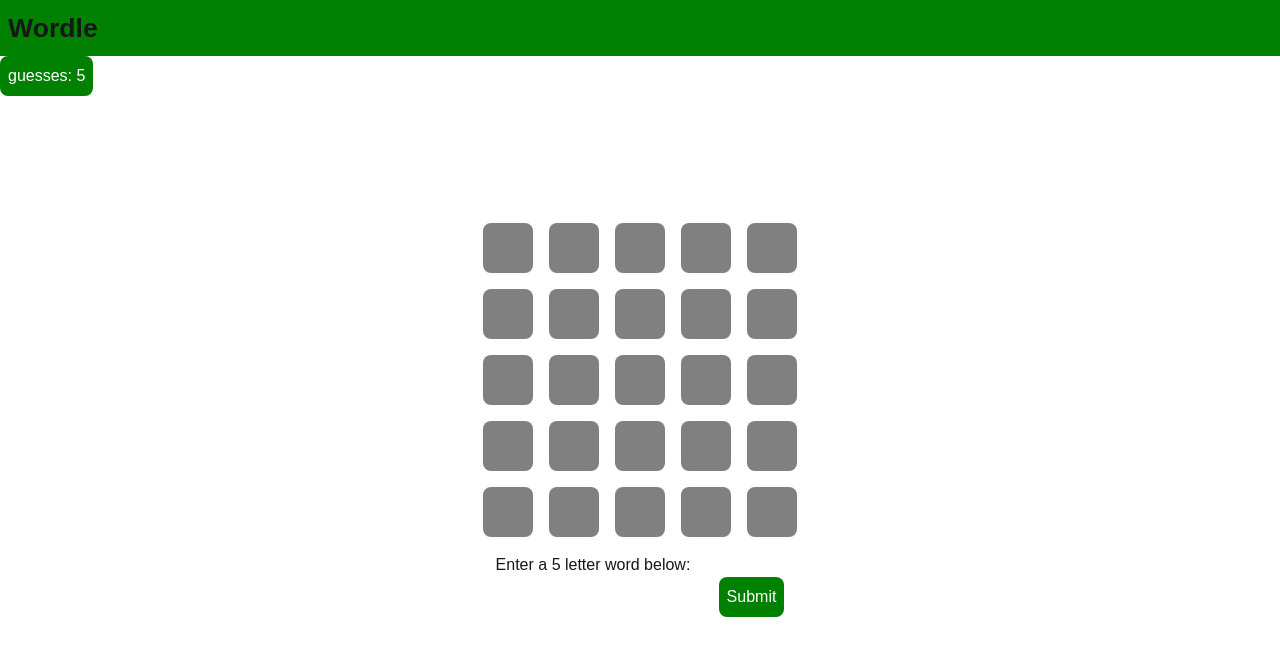
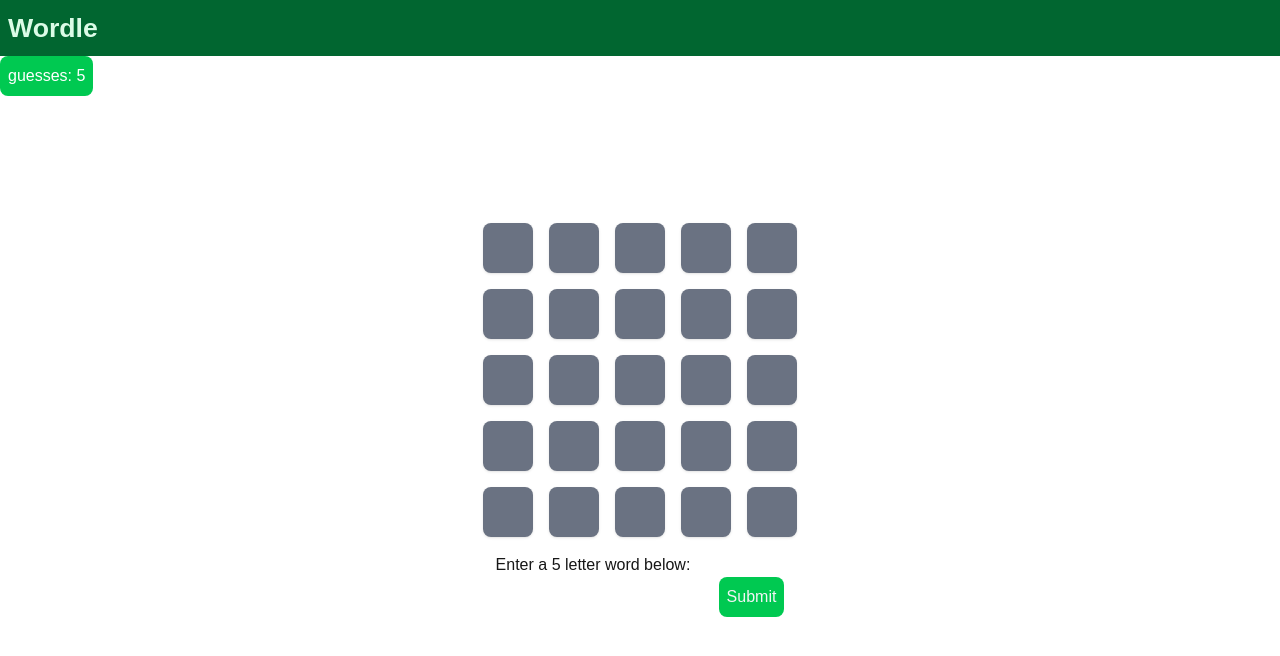
Before and after one commit to cambo2015/wordle, a Next.js app: page / in a window 1280 px wide. Shown: the top 656 px of the page. Built offline with nearby package versions, Linux system fonts and the light colour scheme.

Commit message:
fixed word coloring bug

```diff
--- a/app/components/Letter.tsx
+++ b/app/components/Letter.tsx
@@ -6,7 +6,8 @@
     Correct,
     Incorrect,
     Close,
-    Empty
+    Empty,
+    Gray
 }
 
 type LetterProps = {
@@ -26,19 +27,23 @@
         }
     }
     if(status == LetterStatus.Correct){
-        const classes = baseClass + ' ' + 'letter-correct'
+        const classes = baseClass + ' ' + 'letter-correct shadow'
+        return <span className={classes} style={{animationDelay:`${index * 0.2}s`}} onAnimationStart={handleAnimation}>{letter}</span>
+    }
+    else if(status == LetterStatus.Gray){
+        const classes = baseClass + ' ' + 'letter-gray shadow'
         return <span className={classes} style={{animationDelay:`${index * 0.2}s`}} onAnimationStart={handleAnimation}>{letter}</span>
     }
     else if(status == LetterStatus.Incorrect){
-        const classes = baseClass + ' ' + 'letter-incorrect'
+        const classes = baseClass + ' ' + 'letter-incorrect shadow'
         return <span className={classes} style={{animationDelay:`${index * 0.2}s`}} onAnimationStart={handleAnimation}>{letter}</span>
     }
     else if(status == LetterStatus.Empty){
-        const classes = baseClass + ' ' + 'letter-empty'
+        const classes = baseClass + ' ' + 'letter-empty shadow'
         return <span className={classes} style={{animationDelay:`${index * 0.2}s`}} onAnimationStart={handleAnimation}> {" "}</span>
     }
 
-    const classes = baseClass + ' ' + 'letter-close'
+    const classes = baseClass + ' ' + 'letter-close shadow'
     return <span className={classes} style={{animationDelay:`${index * 0.2}s`}} onAnimationStart={handleAnimation}>{letter}</span>
 
 }
--- a/app/components/Word.tsx
+++ b/app/components/Word.tsx
@@ -1,6 +1,7 @@
 import { useEffect } from "react"
 import Letter, { LetterStatus } from "./Letter"
 import { initializeSounds } from "../audio"
+import {sameLetterBefore,sameLetterAfter, countLetterInWord } from "../words"
 
 type WordProps = {
     word:String,
@@ -8,7 +9,6 @@
 }
 
 export default function Word({word="",actualWord=""}:WordProps){
-
 
     // this prints out an empty word (single row)
     if((word === "" || word === '') && (actualWord === "" || actualWord === '')){
@@ -26,22 +26,34 @@
 
     const wordArr = word.split("").map(x=>x.toUpperCase())
     const actualArr = actualWord.split("").map(x=>x.toUpperCase())
+
     return <div className="flex">
-    {wordArr.map((x,i)=>{
-
+    {wordArr.map((letter,i)=>{
         let status;
-        if(actualArr[i] == x){ //if match
+        if(actualArr[i] == letter){ //if match
             status = LetterStatus.Correct
         }
-        else if(actualArr.includes(wordArr[i])){
-            status = LetterStatus.Close
+        else if(actualArr.includes(wordArr[i]) ){//if included in array and
+            const letterBefore = sameLetterBefore(wordArr,letter,i)
+            const letterAfter = sameLetterAfter(wordArr,letter,i)
+            if(letterBefore === false && letterAfter===false){
+                status = LetterStatus.Close
+            }
+            else if(!letterBefore && letterAfter){
+                status  = LetterStatus.Gray
+            }
+            else if(countLetterInWord(letter,actualArr)<2){
+                status = LetterStatus.Gray
+            }else{
+                status = LetterStatus.Close
+            }
         }
         else{
             status = LetterStatus.Incorrect
         }
         return <Letter
             key={"real-letter-"+i}
-            letter={x}
+            letter={letter}
             status={status}
             index={i}
             />
--- a/app/globals.css
+++ b/app/globals.css
@@ -3,6 +3,15 @@
 :root {
   --background: #ffffff;
   --foreground: #171717;
+  --green:var(--color-green-500);
+  --yellow:var(--color-yellow-300);
+  --red:var(--color-red-500);
+  --gray:var(--color-gray-500);
+  --white:var(--color-gray-100);
+
+  --yellow-text:var(--color-yellow-900);
+  --green-text:var(--color-green-900);
+  --red-text:var(--color-red-900);
 }
 
 @theme inline {
@@ -24,6 +33,7 @@
   background: var(--background);
   color: var(--foreground);
   font-family: Arial, Helvetica, sans-serif;
+  max-height: 100vh;
 }
 input{
   background:white;
@@ -37,8 +47,8 @@
 }
 
 button{
-  background-color: green;
-  color: white;
+  background-color: var(--green);
+  color: var(--white);
   border-radius: 8px;
   padding:8px;
 
@@ -68,7 +78,7 @@
   margin:8px;
   border-radius: 8px;
   font-weight: bold;
-   background-color: gray;
+   background-color: var(--gray);
   color: transparent;
 
   animation-name: timeflip;
@@ -80,39 +90,41 @@
 }
 
 .letter-correct{
-  background-color: green;
-  color: white;
-  --final-bg: green;
-  --final-color: white;
+  background-color: var(--green);
+  color: black;
+  --final-bg: var(--green);
+  --final-color: black;
 }
 
 .letter-incorrect{
-  background-color: red;
-  color:white;
-  --final-bg:red;
-  --final-color:white;
-
+  background-color: var(--red) !important;
+  color:var(--white);
+  --final-bg:var(--red);
+  --final-color:var(--white);
 }
 
 .letter-close{
-  background-color: yellow;
+  background-color: var(--yellow);
   color:black;
-  --final-bg:yellow;
+  --final-bg:var(--yellow);
   --final-color:black;
-
-
 }
 
 .letter-empty{
-  background-color: gray;
+  background-color: var(--gray);
   display: block;
    animation: timeflip 0.5s ease-in;
   animation-fill-mode: forwards;
-  --final-bg:gray;
-  --final-color:transparent;
-
+  --final-bg:var(--gray);
+  --final-color:var(--white);
 }
 
+.letter-gray{
+  background-color: var(--gray);
+  color:var(--white);
+  --final-bg:var(--gray);
+  --final-color:var(--white);
+}
 
 /* home page */
 #guesses-container{
@@ -126,14 +138,15 @@
 
 #top-bar{
   width: 100%;
-  background-color: green ;
+  background-color: var(--color-green-800);
   padding:8px;
   font-weight: bold;
   font-size: 20pt;
+  color:var(--color-green-100)
 }
 
 .chip{
-  background-color: green;
+  background-color: var(--green);
   padding:8px;
   margin: 10 auto auto auto;
   color:white;
--- a/app/page.tsx
+++ b/app/page.tsx
@@ -30,6 +30,7 @@
       setEmptyBoxes(new Array(maxNumGuesses).fill(0))
       setGameOver(false)
       setActualWord(getWord())
+
   }
 
   const handleSetOnChange = (e:ChangeEvent<HTMLInputElement>)=>{
--- a/app/words.ts
+++ b/app/words.ts
@@ -1,3 +1,5 @@
+import { assert } from "console";
+
 export const fiveLetterWords:string[] = [
   "apple","beach","brain","bread","brick","brown","chair","cloud","dance","dream",
   "eagle","earth","flame","fruit","giant","grape","green","happy","heart","house",
@@ -74,3 +76,44 @@
 
   localStorage.setItem(key,JSON.stringify(obj))
 }
+
+
+export const countLetterInWord = (letter:string,word:string[])=>{
+  return word.filter(x=>x == letter).length
+}
+
+//
+export const sameLetterBefore = (arr: string[], letter: string, searchLetterIndex: number) => {
+
+    //make sure search letter index is not greater than the array length
+    if (searchLetterIndex > arr.length) {
+        return false
+    }
+    for (let i = searchLetterIndex - 1; i >= 0; i--) {
+        const l = arr[i]
+        if (l == letter) {
+            return true
+        }
+    }
+    return false;
+}
+
+export const sameLetterAfter = (arr: string[], letter: string, searchLetterIndex: number) => {
+
+    let count = 0
+    if (searchLetterIndex > arr.length) {
+        return false
+    }
+
+    for (let i = searchLetterIndex; i < arr.length; i++) { //search the current index and above
+        const l = arr[i]
+        if (l == letter) {
+            //if there are any letters after starting position
+            if (count > 0 && i > searchLetterIndex) {
+                return true
+            }
+            count++;
+        }
+    }
+    return false
+}
```
Also changed, not shown: 1 other file (tests, documents, lock files or other folders).
